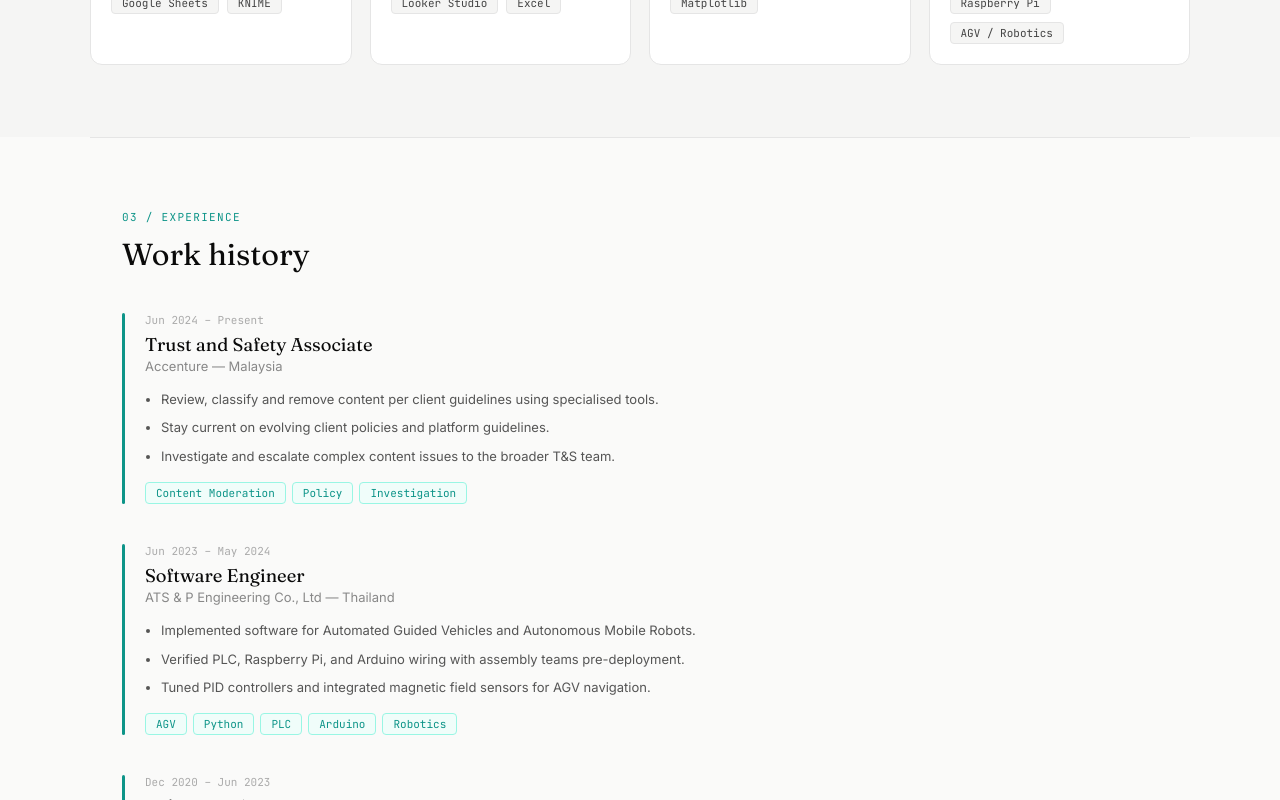
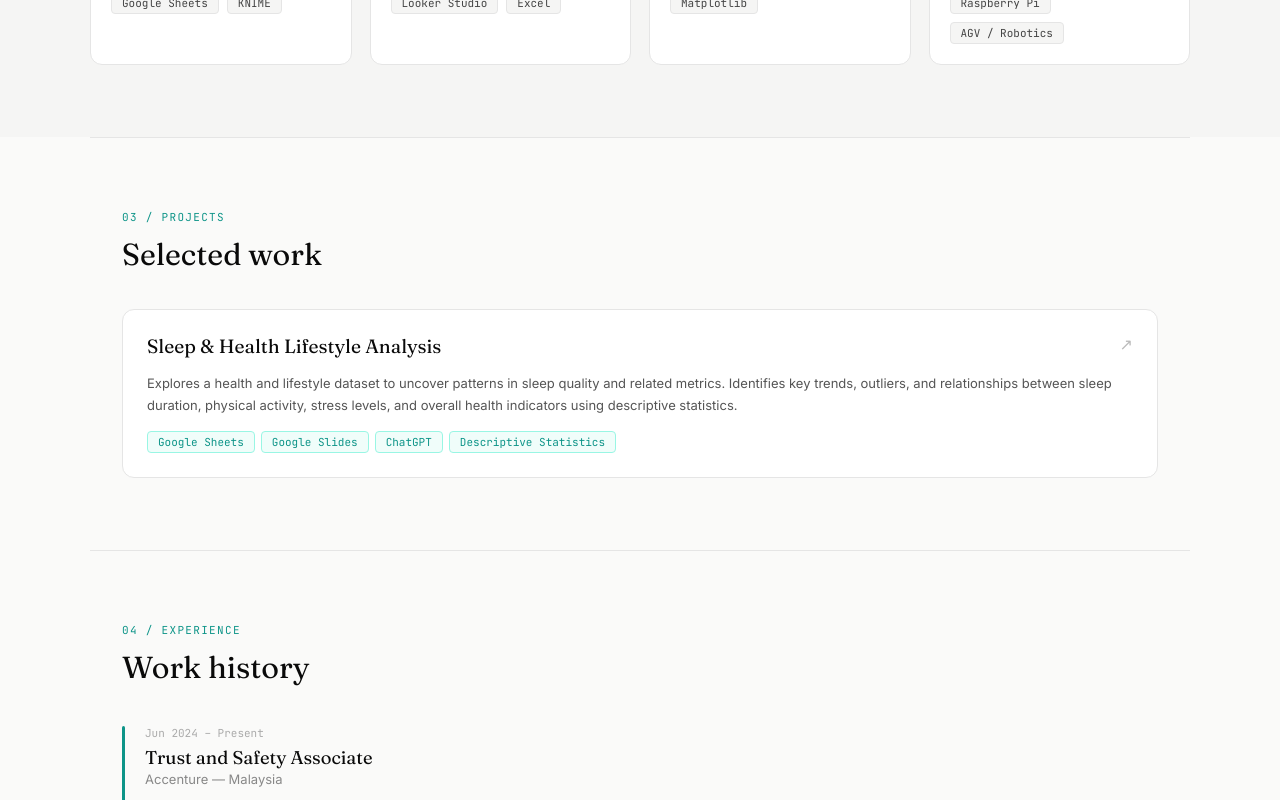
Before and after one commit to PMinThant/portfolio, a React (Vite) app: page / in a window 1280 px wide. Shown: the part 1460-2260 px from the top of the page. Built offline with nearby package versions, Linux system fonts and the light colour scheme.

Commit message:
add projects section

```diff
--- a/src/App.jsx
+++ b/src/App.jsx
@@ -66,14 +66,7 @@ const EXPERIENCE = [
     tags: ['Looker Studio', 'Metabase', 'PowerBI', 'KPI'],
   },
 ]
-const PROJECTS = [
-  {
-    name: 'Sleep & Health Lifestyle Analysis',
-    desc: 'Explores a health and lifestyle dataset to uncover patterns in sleep quality and related metrics. Identifies key trends, outliers, and relationships between sleep duration, physical activity, stress levels, and overall health indicators using descriptive statistics.',
-    tags: ['Google Sheets', 'Google Slides', 'ChatGPT', 'Descriptive Statistics'],
-    link: 'https://github.com/PMinThant/statistics/tree/main/01-health-sleep-descriptive-stats',
-  },
-]
+
 const EDUCATION = [
   {
     degree: 'MSc. Business Analytics & Digital Transformation',
@@ -89,13 +82,22 @@ const EDUCATION = [
   },
 ]
 
+const PROJECTS = [
+  {
+    name: 'Sleep & Health Lifestyle Analysis',
+    desc: 'Explores a health and lifestyle dataset to uncover patterns in sleep quality and related metrics. Identifies key trends, outliers, and relationships between sleep duration, physical activity, stress levels, and overall health indicators using descriptive statistics.',
+    tags: ['Google Sheets', 'Google Slides', 'ChatGPT', 'Descriptive Statistics'],
+    link: 'https://github.com/PMinThant/statistics/tree/main/01-health-sleep-descriptive-stats',
+  },
+]
+
 const CONTACT = [
   { label: 'Email', value: 'phyominthant840@gmail.com', href: 'mailto:phyominthant840@gmail.com' },
   { label: 'Phone', value: '0111-254-8750', href: 'tel:+601112548750' },
   { label: 'LinkedIn', value: 'View profile', href: 'linkedin.com/in/phyoeminthant' }, // replace # with your LinkedIn URL
 ]
 
-const NAV_SECTIONS = ['about', 'skills', 'experience', 'education', 'contact']
+const NAV_SECTIONS = ['about', 'skills', 'projects', 'experience', 'education', 'contact']
 
 // ── Styles (inline) ──────────────────────────────────────────────────────────
 
@@ -268,9 +270,36 @@ export default function App() {
         </div>
       </section>
 
+      {/* ── Projects ── */}
+      <section id="projects" style={{ padding: '4.5rem 2rem', borderTop: `1px solid ${s.border}`, maxWidth: 1100, margin: '0 auto' }}>
+        <SectionLabel>03 / Projects</SectionLabel>
+        <SectionHeading>Selected work</SectionHeading>
+        <div style={{ marginTop: 36, display: 'grid', gridTemplateColumns: 'repeat(auto-fit, minmax(280px, 1fr))', gap: 20 }}>
+          {PROJECTS.map(({ name, desc, tags, link }) => (
+            <div key={name} style={{
+              background: '#fff', border: `1px solid ${s.border}`, borderRadius: 12,
+              padding: '1.5rem', display: 'flex', flexDirection: 'column', gap: 14,
+              transition: 'border-color .2s, transform .2s',
+            }}
+              onMouseEnter={(e) => { e.currentTarget.style.borderColor = s.teal; e.currentTarget.style.transform = 'translateY(-2px)' }}
+              onMouseLeave={(e) => { e.currentTarget.style.borderColor = s.border; e.currentTarget.style.transform = 'translateY(0)' }}
+            >
+              <div style={{ display: 'flex', justifyContent: 'space-between', alignItems: 'flex-start' }}>
+                <p className="fd" style={{ fontSize: '1.2rem', fontWeight: 400, color: s.black }}>{name}</p>
+                <a href={link} target="_blank" rel="noreferrer" style={{ fontSize: 16, color: '#bbb', textDecoration: 'none', marginLeft: 12, flexShrink: 0 }}>↗</a>
+              </div>
+              <p style={{ fontSize: 13, color: s.gray, lineHeight: 1.75, flex: 1 }}>{desc}</p>
+              <div style={{ display: 'flex', flexWrap: 'wrap', gap: 6 }}>
+                {tags.map((t) => <Tag key={t} teal>{t}</Tag>)}
+              </div>
+            </div>
+          ))}
+        </div>
+      </section>
+
       {/* ── Experience ── */}
       <section id="experience" style={{ padding: '4.5rem 2rem', borderTop: `1px solid ${s.border}`, maxWidth: 1100, margin: '0 auto' }}>
-        <SectionLabel>03 / Experience</SectionLabel>
+        <SectionLabel>04 / Experience</SectionLabel>
         <SectionHeading>Work history</SectionHeading>
         <div style={{ marginTop: 40 }}>
           {EXPERIENCE.map(({ role, company, period, bullets, tags }) => (
@@ -297,7 +326,7 @@ export default function App() {
       {/* ── Education ── */}
       <section id="education" style={{ padding: '4.5rem 2rem', background: s.bgAlt, borderTop: `1px solid ${s.border}` }}>
         <div style={{ maxWidth: 1100, margin: '0 auto' }}>
-          <SectionLabel>04 / Education</SectionLabel>
+          <SectionLabel>05 / Education</SectionLabel>
           <SectionHeading>Academic background</SectionHeading>
           <div style={{ marginTop: 36, display: 'grid', gridTemplateColumns: 'repeat(auto-fit, minmax(260px, 1fr))', gap: 18 }}>
             {EDUCATION.map(({ degree, school, period, accent }) => (
@@ -320,7 +349,7 @@ export default function App() {
       {/* ── Contact ── */}
       <section id="contact" style={{ padding: '5rem 2rem', background: s.black, color: s.bg }}>
         <div style={{ maxWidth: 1100, margin: '0 auto' }}>
-          <SectionLabel>05 / Contact</SectionLabel>
+          <SectionLabel>06 / Contact</SectionLabel>
           <h2 className="fd" style={{ fontSize: '1.9rem', fontWeight: 400, lineHeight: 1.2, marginBottom: 14 }}>Let's connect</h2>
           <p style={{ fontSize: 14, color: '#888', lineHeight: 1.8, marginBottom: 36, maxWidth: 460 }}>
             Open to data science, analytics, and BI roles. I read every message.
```
